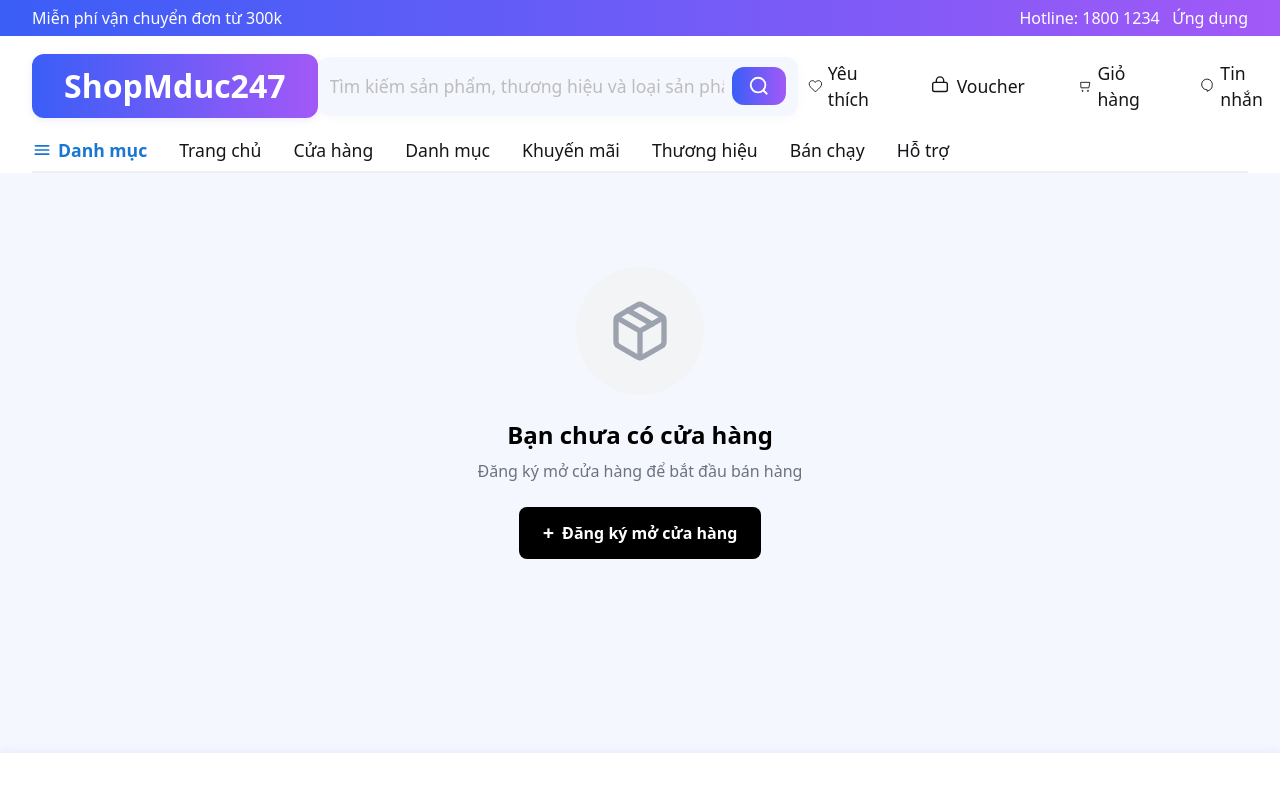
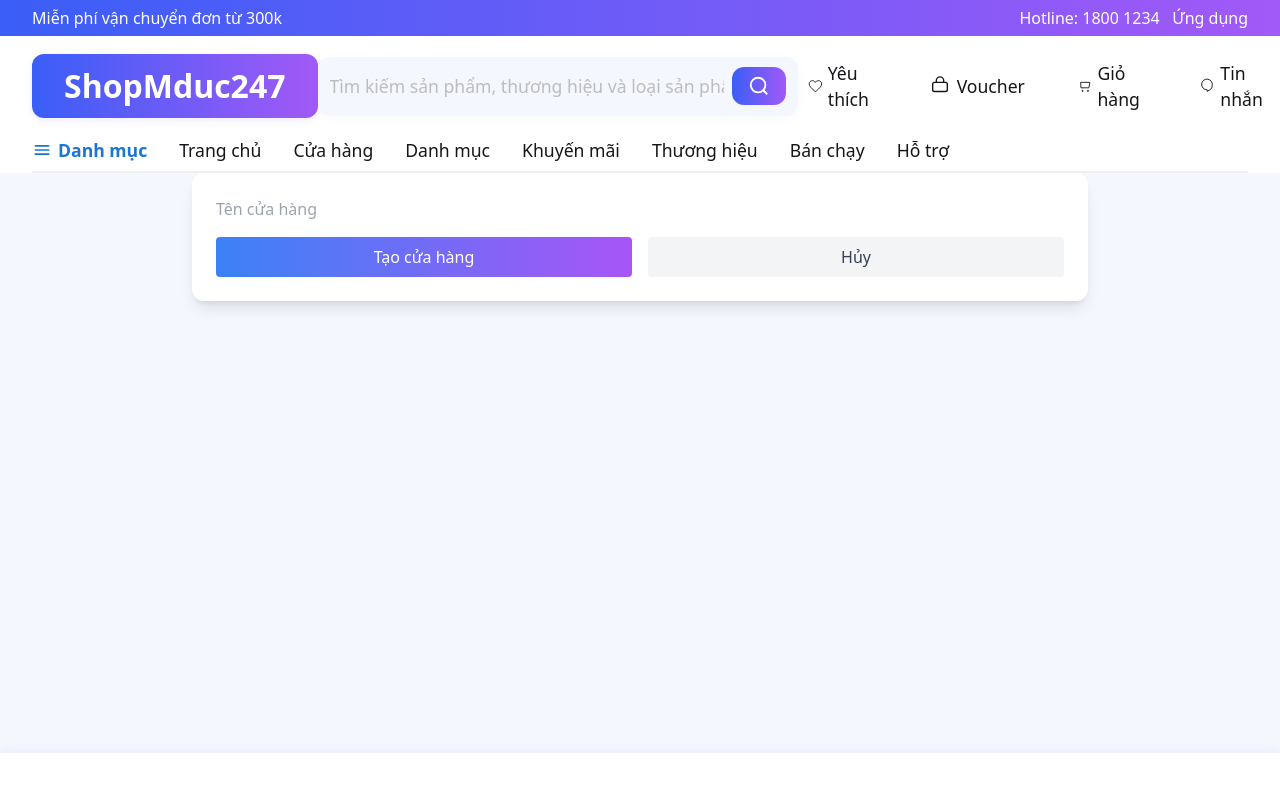
Before and after one commit to PhanDuc2k3/WebMduc247, a React (Vite) app in the folder Frontend/: page /mystore in a window 1280 px wide. Shown: the top 799 px of the page. Built offline with nearby package versions, Linux system fonts and the light colour scheme; no server answers.

Commit message:
fix code

```diff
--- a/Frontend/src/pages/MyStore/MyStore.tsx
+++ b/Frontend/src/pages/MyStore/MyStore.tsx
@@ -1,90 +1,86 @@
-import React, { useEffect, useState } from "react";
-import { Package } from "lucide-react";
-import StoreRegisterForm from "../../components/StoreRegisterForm/StoreRegisterForm";
+import React, { useRef, useState } from "react";
 
-const MyStore: React.FC = () => {
-  const [loading, setLoading] = useState(true);
-  const [user, setUser] = useState<any>(null);
-  const [showForm, setShowForm] = useState(false);
+interface StoreRegisterFormProps {
+  onClose?: () => void;
+  onSuccess?: () => void | Promise<void>;
+}
 
+const StoreRegisterForm: React.FC<StoreRegisterFormProps> = ({ onClose, onSuccess }) => {
+  const logoRef = useRef<HTMLInputElement>(null);
+  const bannerRef = useRef<HTMLInputElement>(null);
+
+  const [formData, setFormData] = useState({
+    name: "",
+    category: "",
+    description: "",
+    address: "",
+    contactPhone: "",
+    contactEmail: "",
+  });
+
+  const handleChange = (
+    e: React.ChangeEvent<HTMLInputElement | HTMLTextAreaElement | HTMLSelectElement>
+  ) => {
+    setFormData({ ...formData, [e.target.name]: e.target.value });
+  };
+
+  const handleSubmit = async (e: React.FormEvent) => {
+    e.preventDefault();
     const token = localStorage.getItem("token");
 
-  // Lấy profile user từ BE
-  const fetchProfile = async () => {
-    try {
-      const res = await fetch("http://localhost:5000/api/users/profile", {
+    const payload = {
+      ...formData,
+      logoUrl: "",   // sau này upload file thì sửa
+      bannerUrl: "",
+    };
+
+    const res = await fetch("http://localhost:5000/api/users/seller-request", {
+      method: "POST",
       headers: {
+        "Content-Type": "application/json",
         Authorization: `Bearer ${token}`,
       },
+      body: JSON.stringify(payload),
     });
+
     const data = await res.json();
+    alert(data.message);
+
     if (res.ok) {
-        setUser(data.user);
-      }
-    } catch (error) {
-      console.error("Lỗi khi lấy profile:", error);
-    } finally {
-      setLoading(false);
+      if (onSuccess) await onSuccess(); // ✅ gọi callback để FE load lại profile
+      if (onClose) onClose();
     }
   };
 
-  useEffect(() => {
-    fetchProfile();
-  }, []);
-
-  if (loading) return <div>Đang tải...</div>;
-
-  // Nếu user đã có cửa hàng được approve
-  if (user?.role === "seller" && user?.sellerRequest?.status === "approved") {
-    return <div>Thông tin cửa hàng của bạn...</div>;
-  }
-
-  // Nếu user đã gửi request nhưng đang chờ duyệt
-  if (user?.sellerRequest?.status === "pending") {
   return (
-      <div className="flex flex-col items-center justify-center min-h-[60vh] text-center">
-        <div className="bg-yellow-100 rounded-full w-32 h-32 flex items-center justify-center mb-6">
-          <Package size={64} className="text-yellow-600" />
-        </div>
-        <h2 className="font-bold text-2xl mb-2">Yêu cầu đã được gửi!</h2>
-        <p className="text-gray-600">
-          Vui lòng chờ admin duyệt cửa hàng của bạn. Chúng tôi sẽ thông báo sớm nhất.
-        </p>
-      </div>
-    );
-  }
-
-  // Nếu user chưa từng gửi request
-  return (
-    <div className="flex flex-col items-center justify-center min-h-[60vh]">
-      {!showForm ? (
-        <div className="text-center">
-          <div className="flex justify-center mb-6">
-            <div className="bg-gray-100 rounded-full w-32 h-32 flex items-center justify-center">
-              <Package size={64} className="text-gray-400" />
-            </div>
-          </div>
-
-          <h2 className="font-bold text-2xl mb-2">Bạn chưa có cửa hàng</h2>
-          <p className="text-gray-500 mb-6">
-            Đăng ký mở cửa hàng để bắt đầu bán hàng
-          </p>
-
+    <form onSubmit={handleSubmit} className="bg-white p-6 rounded-xl shadow-lg">
+      {/* các input ... */}
+      <input
+        type="text"
+        name="name"
+        value={formData.name}
+        onChange={handleChange}
+        placeholder="Tên cửa hàng"
+        required
+      />
+      {/* ... các field khác */}
+      <div className="flex gap-4 mt-4">
         <button
-            onClick={() => setShowForm(true)}
-            className="bg-black text-white px-6 py-3 rounded-lg font-semibold flex items-center justify-center gap-2 mx-auto hover:bg-gray-800 transition-colors"
+          type="submit"
+          className="flex-1 bg-gradient-to-r from-blue-500 to-purple-500 text-white py-2 rounded"
         >
-            <span className="text-xl">+</span> Đăng ký mở cửa hàng
+          Tạo cửa hàng
+        </button>
+        <button
+          type="button"
+          className="flex-1 bg-gray-100 text-gray-700 py-2 rounded"
+          onClick={onClose}
+        >
+          Hủy
         </button>
       </div>
-      ) : (
-        <StoreRegisterForm
-          onClose={() => setShowForm(false)}
-          onSuccess={() => fetchProfile()} // ✅ gọi lại API để cập nhật trạng thái
-        />
-      )}
-    </div>
+    </form>
   );
 };
 
-export default MyStore;
+export default StoreRegisterForm;
```
Lines whose indentation alone changed are shown as unchanged.
